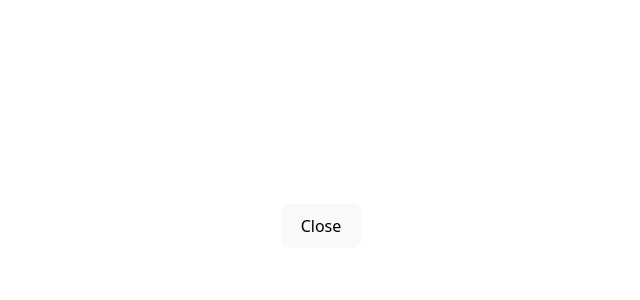
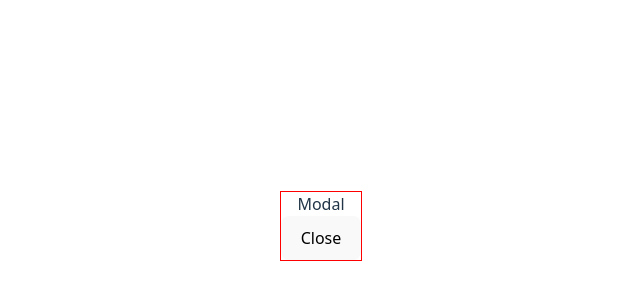
Before and after one commit to romangorelik/amex-takehome, a React (Vite) app: page / in a window 1280 px wide. Shown: the part 174-474 px from the top of the page, without its empty margins (319-959 px from the left). Built offline with nearby package versions, Linux system fonts and the light colour scheme.

Commit message:
Fix data testid string, handle onClose from outside of the modal

```diff
--- a/src/components/Modal.tsx
+++ b/src/components/Modal.tsx
@@ -2,7 +2,6 @@ import { useEffect } from 'react'
 
 interface IModalProps {
     onClose: () => void;
-    testId?: string;
 }
 
 /**
@@ -10,7 +9,7 @@ interface IModalProps {
  * Renders modal with an onClose button that can also be triggered by the escape key
  *
  */
-const Modal = ({ onClose, testId }: IModalProps) => {
+const Modal = ({ onClose }: IModalProps) => {
 
     useEffect(() => {
         const close = (e: KeyboardEvent) => {
@@ -24,9 +23,11 @@ const Modal = ({ onClose, testId }: IModalProps) => {
     },[onClose])
 
     return (
-        <div role='dialog'>
-            <div role='heading'></div>
-            <button role='button' onClick={onClose}>Close</button>
+        <div role='dialog' style={{border: '1px solid red'}} onClick={(e) => e.stopPropagation()}>
+            <div>
+                <div role='heading'>Modal</div>
+                <button role='button' onClick={onClose}>Close</button>
+            </div>
         </div>
     )
 }
--- a/src/components/Scenario.tsx
+++ b/src/components/Scenario.tsx
@@ -3,9 +3,9 @@ import Modal from './Modal';
 
 interface IScenarioProps {
     onClose?: () => void;
-    "data-testId"?: string;
+    "data-testid"?: string;
 }
-const Scenario = ({ onClose, "data-testId": testId }: IScenarioProps) => {
+const Scenario = ({ onClose, "data-testid": testId }: IScenarioProps) => {
     const [open, setIsOpen] = useState(true)
 
     const handleClose = useCallback(() => {
@@ -18,7 +18,12 @@ const Scenario = ({ onClose, "data-testId": testId }: IScenarioProps) => {
     }
 
     return (
-        <Modal onClose={handleClose} testId={testId}/>
+        <div data-testid={testId} onClick={(e) => {
+            e.stopPropagation()
+            handleClose()
+        }}>
+            <Modal onClose={handleClose} />
+        </div>
     )
 }
 
```
